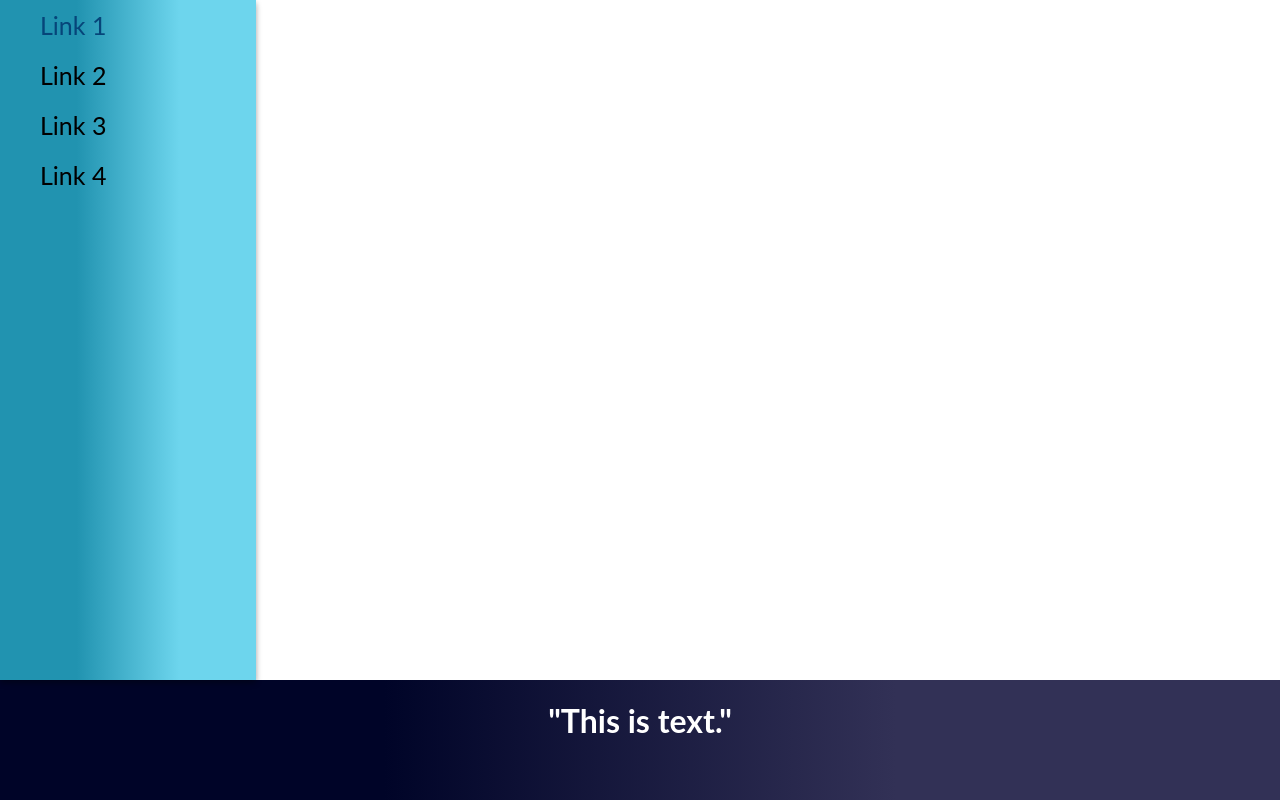
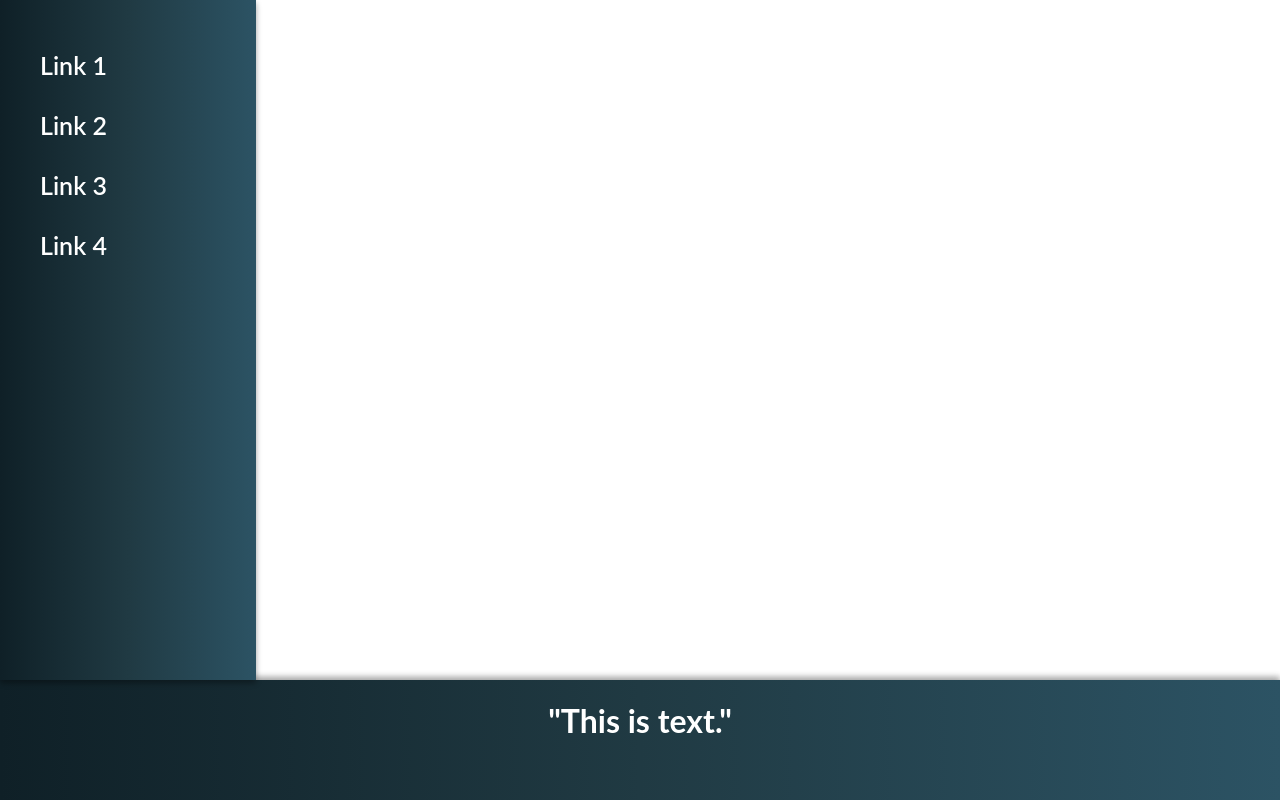
Before and after one commit to acm-uiuc/concert, a React (Create React App) app: page / in a window 1280 px wide. Built offline with nearby package versions, Linux system fonts and the light colour scheme.

Commit message:
Add linear gradient

```diff
--- a/src/App.css
+++ b/src/App.css
@@ -3,8 +3,11 @@
   height: 85%;
   position: fixed;
   z-index: 1;
-  background: linear-gradient(90deg, #2193b0 30%, #6dd5ed 70%);
+  background: linear-gradient(to right, rgb(15, 32, 39), rgb(32, 58, 67), rgb(44, 83, 100));
   overflow-x: hidden;
+}
+.sidecontainer{
+	margin-top:30px;
 }
 
 .sidenav:hover{
@@ -12,12 +15,12 @@
 }
 
 .sidenav a {
-  padding: 10px 20px 10px 40px;
+  padding: 20px 20px 10px 40px;
   text-decoration: none;
   font-size: 25px;
-  color: #2196f3;
+  font-weight: 600;
+  color: white;
   display: block;
-  color: black;
 }
 
 .sidenav a:hover {
@@ -33,11 +36,11 @@ body {
 	bottom: 0;
 	width: 100%;
 	height: 15%;
-	background: linear-gradient(90deg, #000428 30%, #323156 70%);
+	background: linear-gradient(to right, rgb(15, 32, 39), rgb(32, 58, 67), rgb(44, 83, 100));
+	box-shadow: 0 -3px 6px rgba(0, 0, 0, 0.16), 0 -3px 6px rgba(0, 0, 0, 0.23);
 }
 
 .StatusBar:hover {
-	box-shadow: 0 3px 6px rgba(0, 0, 0, 0.16), 0 3px 6px rgba(0, 0, 0, 0.23);
 }
 
 .StatusBar h1 {
--- a/src/App.js
+++ b/src/App.js
@@ -5,11 +5,14 @@ class App extends Component {
   render() {
     return (
       <div>
+
         <div class="sidenav">
-          <a href="#about">Link 1</a>
-          <a href="#services">Link 2</a>
-          <a href="#clients">Link 3</a>
-          <a href="#contact">Link 4</a>
+        	<div class = "sidecontainer">
+          	<a href="#about">Link 1</a>
+          	<a href="#services">Link 2</a>
+          	<a href="#clients">Link 3</a>
+          	<a href="#contact">Link 4</a>
+         	 </div>
         </div>
         <div className="StatusBar">
           <h1>"This is text."</h1>
```
